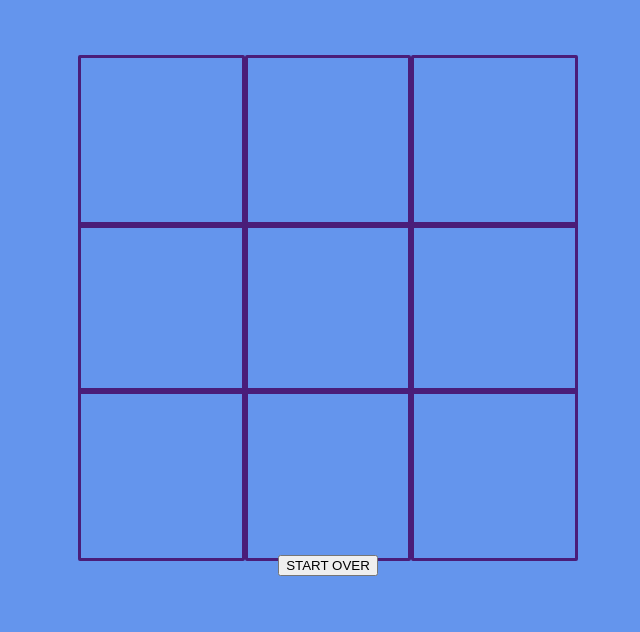
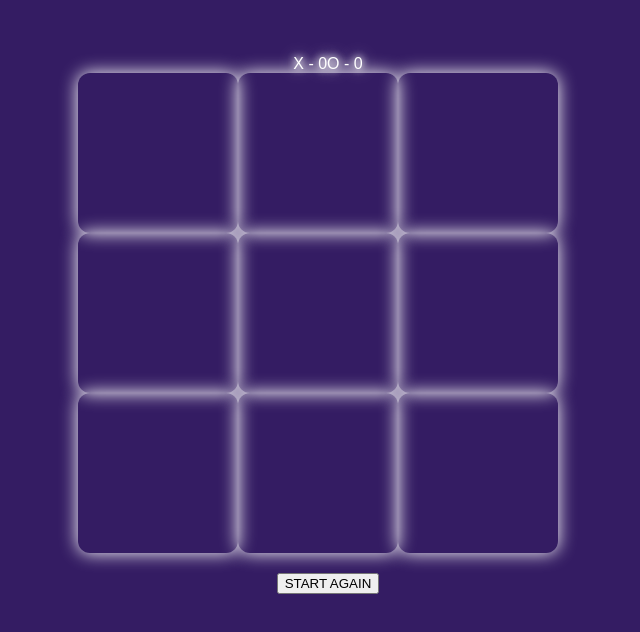
Before and after one commit to martinsliz/tic-tac-toe, a React (Create React App) app: page / in a window 1280 px wide. Shown: the top 632 px of the page, without its empty margins (320-960 px from the left). Built offline with nearby package versions, Linux system fonts and the light colour scheme.

Commit message:
score component displaying player and points

```diff
--- a/src/App.css
+++ b/src/App.css
@@ -13,7 +13,7 @@ body {
   font-family: 'Orbitron', sans-serif;
   color: white;
   text-shadow: 0 0 7px #fff, 0 0 8px #fff, 0 0 18px #fff;
-  background-color: cornflowerblue;
+  background-color: rgb(52, 28, 99);
   /* background-image: url('https://i.imgur.com/TuAQkhD.jpg'); */
   background-size: cover;
 }
@@ -23,15 +23,16 @@ body {
   display: grid;
   height: 500px;
   width: 500px;
-  grid-template-columns: repeat(3, auto);
-  grid-template-rows: repeat(3, auto);
+  grid-template-columns: repeat(3, 10rem);
+  grid-template-rows: repeat(3, 10rem);
 }
 
 .box {
   flex: 33%;
   height: 100%;
-  border: 3px solid rgb(74, 29, 121);
-  border-radius: 2px;
+  box-shadow: 0px 0px 18px white;
+  border: none;
+  border-radius: 12px;
   cursor: pointer;
   display: grid;
   place-items: center;
--- a/src/App.js
+++ b/src/App.js
@@ -1,5 +1,6 @@
 import './App.css'
 import { useState } from 'react'
+import Score from './components/Score'
 import Board from './components/Board'
 
 const App = () => {
@@ -15,9 +16,9 @@ const App = () => {
   ]
 
   const [currentPlayer, setCurrentPlayer] = useState(true)
-
   const [board, setBoard] = useState(Array(9).fill(null))
   const [points, setPoints] = useState({ xPoints: 0, oPoints: 0 })
+  // const [playCount, setPlayCount] = useState(0)
 
   const handleClick = (boxIdx) => {
     const updatedBoard = board.map((value, idx) => {
@@ -29,19 +30,9 @@ const App = () => {
     })
     setBoard(updatedBoard)
 
-    const checkWinner = (board) => {
-      for (let i = 0; i < winResults.length; i++) {
-        const [x, y, z] = winResults[i]
-
-        if (board[x] && board[x] === board[y] && board[y] === board[z]) {
-          console.log(board[x])
-          return board[x]
-        }
-      }
-
     const winner = checkWinner(updatedBoard)
     if (winner) {
-        if (winner === 'O') {
+      if (winner === '0') {
         let { oPoints } = points
         oPoints += 1
         setPoints({ ...points, oPoints })
@@ -52,15 +43,32 @@ const App = () => {
       }
     }
     console.log(points)
+    setCurrentPlayer(!currentPlayer)
   }
-    setCurrentPlayer(!currentPlayer)
+
+  const checkWinner = (board) => {
+    for (let i = 0; i < winResults.length; i++) {
+      const [x, y, z] = winResults[i]
+
+      if (board[x] && board[x] === board[y] && board[y] === board[z]) {
+        console.log('board' + board[x])
+        return board[x]
+      }
+    }
   }
 
   return (
     <div className="App">
+      <Score points={points} />
       <Board board={board} onClick={handleClick} />
       <div>
-        <button>START OVER</button>
+        <button
+          onClick={() => {
+            window.location.reload()
+          }}
+        >
+          START AGAIN
+        </button>
       </div>
     </div>
   )
--- /dev/null
+++ b/src/components/Score.jsx
@@ -0,0 +1,13 @@
+import React from 'react'
+
+const Score = ({ points, currentPlayer }) => {
+  const { xPoints, oPoints } = points
+  return (
+    <div className="score">
+      <span className="score">X - {xPoints}</span>
+      <span>O - {oPoints}</span>
+    </div>
+  )
+}
+
+export default Score
```
Lines whose indentation alone changed are shown as unchanged.
